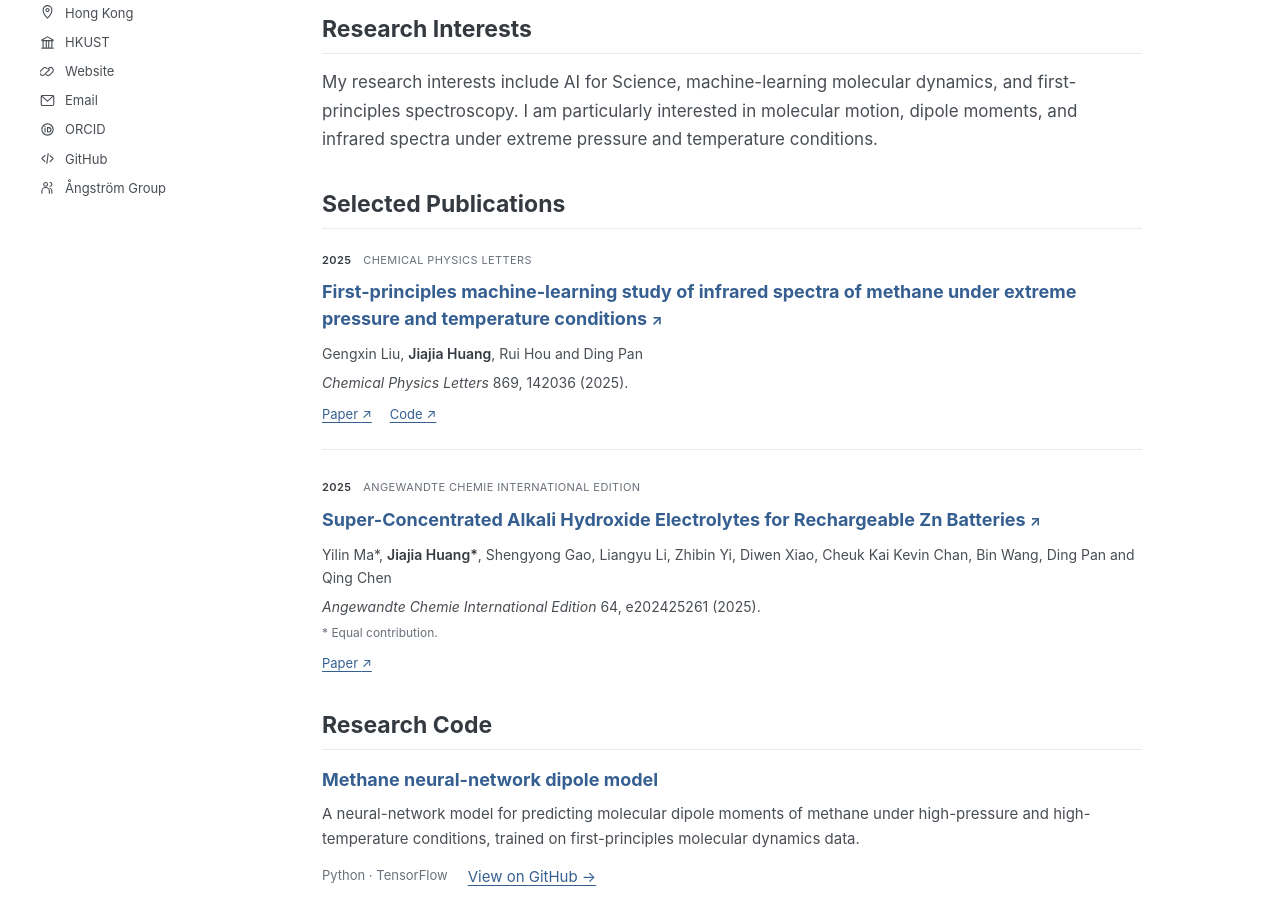
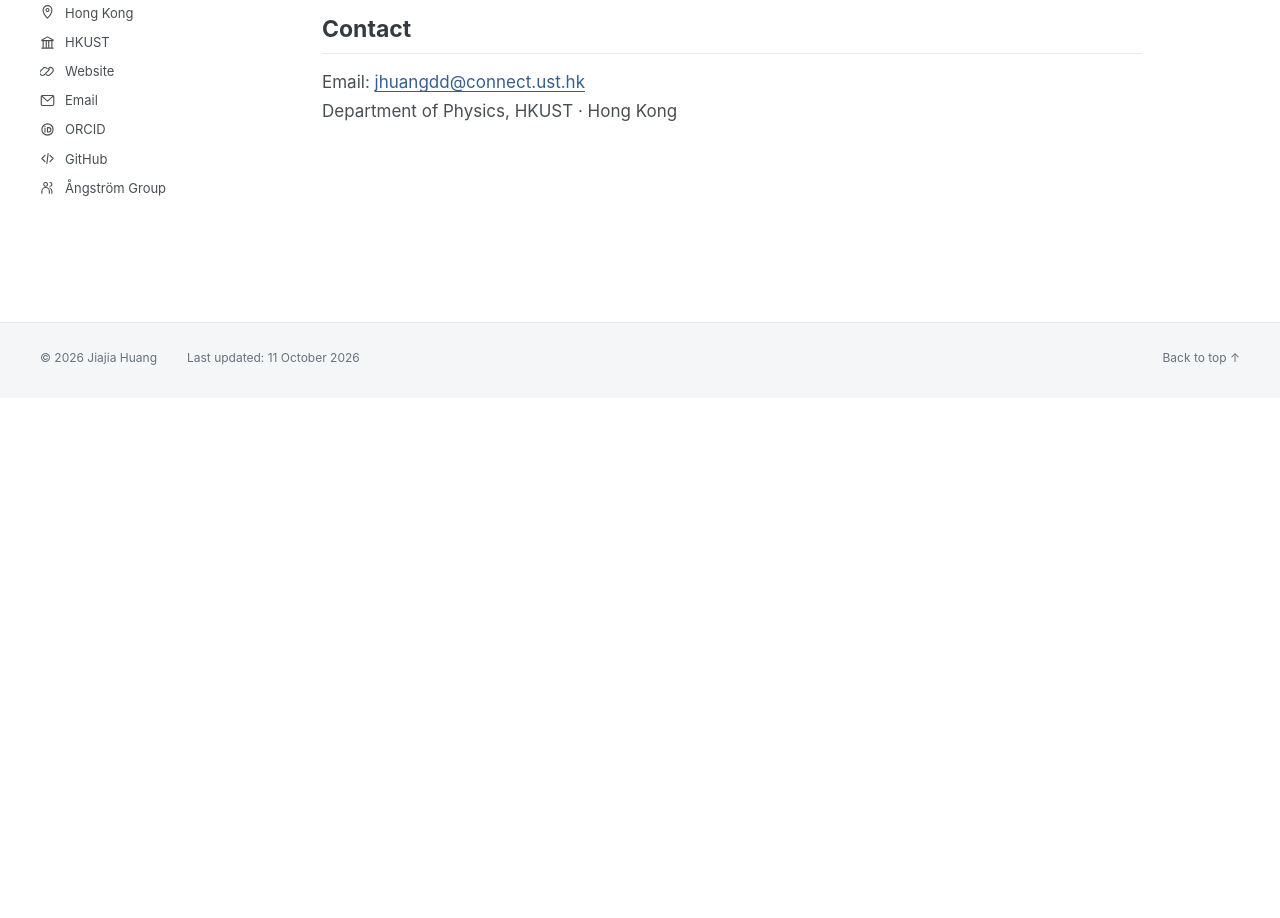
Before and after one commit to JiajiaHuang-Git/JiajiaHuang-Git.github.io, a plain HTML site: page index.html in a window 1280 px wide. Shown: the part 402-1320 px from the top of the page. After the commit the page ends 800 px from the top, so only its background shows below. Drawn offline with Linux system fonts and the light colour scheme.

Commit message:
Simplify homepage to About Me and Contact

```diff
--- a/index.html
+++ b/index.html
@@ -11,7 +11,7 @@
   <meta name="theme-color" content="#ffffff">
   <link rel="canonical" href="https://jiajiahuang-git.github.io/">
   <link rel="icon" href="favicon.svg?v=20261011" type="image/svg+xml">
-  <link rel="stylesheet" href="styles.css?v=20261011">
+  <link rel="stylesheet" href="styles.css?v=20261011-minimal">
   <meta property="og:type" content="website">
   <meta property="og:locale" content="en_US">
   <meta property="og:title" content="Jiajia Huang | HKUST">
@@ -52,8 +52,7 @@
   <header class="site-header">
     <nav class="navigation" aria-label="Main navigation">
       <a class="site-name" href="#about">Jiajia Huang</a>
-      <a href="#publications">Publications</a>
-      <a href="#code">Research code</a>
+      <a href="#about">About Me</a>
       <a href="#contact">Contact</a>
     </nav>
   </header>
@@ -84,40 +83,6 @@
         <p>For research code and projects, visit <a href="https://github.com/JiajiaHuang-Git">Jiajia Huang’s GitHub profile</a>.</p>
       </section>
 
-      <section id="research" aria-labelledby="research-title">
-        <h2 id="research-title">Research Interests</h2>
-        <p>My research interests include AI for Science, machine-learning molecular dynamics, and first-principles spectroscopy. I am particularly interested in molecular motion, dipole moments, and infrared spectra under extreme pressure and temperature conditions.</p>
-      </section>
-
-      <section id="publications" aria-labelledby="publications-title">
-        <h2 id="publications-title">Selected Publications</h2>
-
-        <article class="publication">
-          <div class="publication-meta"><span>2025</span><span>CHEMICAL PHYSICS LETTERS</span></div>
-          <h3><a href="https://doi.org/10.1016/j.cplett.2025.142036">First-principles machine-learning study of infrared spectra of methane under extreme pressure and temperature conditions <span aria-hidden="true">↗</span></a></h3>
-          <p class="authors">Gengxin Liu, <strong>Jiajia Huang</strong>, Rui Hou and Ding Pan</p>
-          <p class="journal"><em>Chemical Physics Letters</em> 869, 142036 (2025).</p>
-          <div class="publication-links"><a href="https://doi.org/10.1016/j.cplett.2025.142036">Paper <span aria-hidden="true">↗</span></a><a href="https://github.com/JiajiaHuang-Git/Methane-NN-dipole-model">Code <span aria-hidden="true">↗</span></a></div>
-        </article>
-        <article class="publication">
-          <div class="publication-meta"><span>2025</span><span>ANGEWANDTE CHEMIE INTERNATIONAL EDITION</span></div>
-          <h3><a href="https://doi.org/10.1002/anie.202425261">Super-Concentrated Alkali Hydroxide Electrolytes for Rechargeable Zn Batteries <span aria-hidden="true">↗</span></a></h3>
-          <p class="authors">Yilin Ma*, <strong>Jiajia Huang*</strong>, Shengyong Gao, Liangyu Li, Zhibin Yi, Diwen Xiao, Cheuk Kai Kevin Chan, Bin Wang, Ding Pan and Qing Chen</p>
-          <p class="journal"><em>Angewandte Chemie International Edition</em> 64, e202425261 (2025).</p>
-          <p class="contribution">* Equal contribution.</p>
-          <div class="publication-links"><a href="https://doi.org/10.1002/anie.202425261">Paper <span aria-hidden="true">↗</span></a></div>
-        </article>
-      </section>
-
-      <section id="code" aria-labelledby="code-title">
-        <h2 id="code-title">Research Code</h2>
-        <article class="code-project">
-          <h3><a href="https://github.com/JiajiaHuang-Git/Methane-NN-dipole-model">Methane neural-network dipole model</a></h3>
-          <p>A neural-network model for predicting molecular dipole moments of methane under high-pressure and high-temperature conditions, trained on first-principles molecular dynamics data.</p>
-          <p class="code-links"><span>Python · TensorFlow</span><a href="https://github.com/JiajiaHuang-Git/Methane-NN-dipole-model">View on GitHub →</a></p>
-        </article>
-      </section>
-
       <section id="contact" aria-labelledby="contact-title">
         <h2 id="contact-title">Contact</h2>
         <p>Email: <a class="contact-email" href="mailto:jhuangdd@connect.ust.hk">jhuangdd@connect.ust.hk</a><br>Department of Physics, HKUST · Hong Kong</p>
--- a/styles.css
+++ b/styles.css
@@ -10,7 +10,7 @@
 }
 * { box-sizing: border-box; }
 html { scroll-behavior: smooth; scroll-padding-top: 28px; }
-body { margin: 0; background: var(--paper); color: var(--body); font-family: var(--sans); font-size: 17px; line-height: 1.65; -webkit-font-smoothing: antialiased; }
+body { min-height: 100vh; display: flex; flex-direction: column; margin: 0; background: var(--paper); color: var(--body); font-family: var(--sans); font-size: 17px; line-height: 1.65; -webkit-font-smoothing: antialiased; }
 ::selection { background: #dce6f5; color: var(--ink); }
 a { color: var(--accent); text-underline-offset: 3px; text-decoration-thickness: 1px; }
 a:hover { color: #224775; }
@@ -22,7 +22,7 @@ a:focus-visible { outline: 2px solid var(--accent); outline-offset: 5px; border-
 .navigation a { color: var(--muted); text-decoration: none; font-size: 16px; }
 .navigation a:hover { color: var(--accent); }
 .navigation .site-name { font-weight: 700; color: var(--ink); margin-right: 32px; }
-.page-layout { max-width: 1200px; width: calc(100% - 80px); margin: 40px auto 70px; display: grid; grid-template-columns: 230px minmax(0, 820px); gap: 52px; align-items: start; }
+.page-layout { flex: 1; max-width: 1200px; width: calc(100% - 80px); margin: 40px auto 70px; display: grid; grid-template-columns: 230px minmax(0, 820px); gap: 52px; align-items: start; }
 .profile { position: sticky; top: 30px; font-size: 13px; }
 .profile-avatar { display: block; width: 180px; height: 180px; padding: 5px; border: 1px solid var(--line); border-radius: 50%; object-fit: cover; }
 .profile h2 { color: var(--ink); font-size: 19px; margin: 17px 0 5px; line-height: 1.35; }
@@ -38,25 +38,6 @@ h1, h2, h3 { color: var(--ink); font-weight: 700; line-height: 1.35; }
 h1 { margin: 0 0 16px; font-size: 29px; }
 main h2 { margin: 0 0 14px; padding-bottom: 8px; border-bottom: 1px solid var(--line); font-size: 23px; }
 main p { margin: 0 0 20px; }
-.publication { padding: 8px 0 24px; margin: 0 0 20px; border-bottom: 1px solid var(--line); }
-.publication:last-child { margin-bottom: 0; padding-bottom: 0; border-bottom: 0; }
-.publication-meta { display: flex; flex-wrap: wrap; gap: 12px; color: var(--muted); font-size: 11px; letter-spacing: .4px; margin-bottom: 9px; }
-.publication-meta span:first-child { color: var(--ink); font-weight: 600; }
-.publication h3 { font-size: 18px; line-height: 1.5; margin: 0 0 10px; }
-.publication h3 a { text-decoration: none; }
-.publication h3 a:hover { text-decoration: underline; }
-.publication h3 span { font-size: 14px; white-space: nowrap; }
-.publication .authors { font-size: 14px; line-height: 1.65; margin-bottom: 6px; }
-.authors strong { color: var(--ink); font-weight: 600; }
-.publication .journal { font-size: 14px; margin-bottom: 5px; }
-.publication .contribution { color: var(--muted); font-size: 12px; margin-bottom: 0; }
-.publication-links { display: flex; gap: 18px; margin-top: 10px; font-size: 13px; }
-.code-project h3 { font-size: 18px; margin: 18px 0 10px; }
-.code-project h3 a { text-decoration: none; }
-.code-project h3 a:hover { text-decoration: underline; }
-.code-project p { font-size: 15px; margin-bottom: 13px; }
-.code-links { display: flex; flex-wrap: wrap; gap: 20px; }
-.code-links span { color: var(--muted); font-size: 13px; }
 .contact-email { overflow-wrap: anywhere; }
 .site-footer { background: var(--soft); border-top: 1px solid var(--line); padding: 25px 0 30px; color: var(--muted); font-size: 12px; }
 .footer-inner { max-width: 1200px; width: calc(100% - 80px); margin: auto; display: flex; flex-wrap: wrap; align-items: center; gap: 10px 30px; }
@@ -86,8 +67,6 @@ main p { margin: 0 0 20px; }
   h1 { font-size: 27px; }
   main h2 { font-size: 22px; }
   main section { margin-bottom: 32px; }
-  .publication h3 { font-size: 17px; }
-  .publication-meta { font-size: 10px; }
   .footer-inner { font-size: 11px; gap: 8px 18px; }
   .footer-inner p:nth-child(2) { width: 100%; order: 3; }
 }
```
Also changed, not shown: 1 other file.
